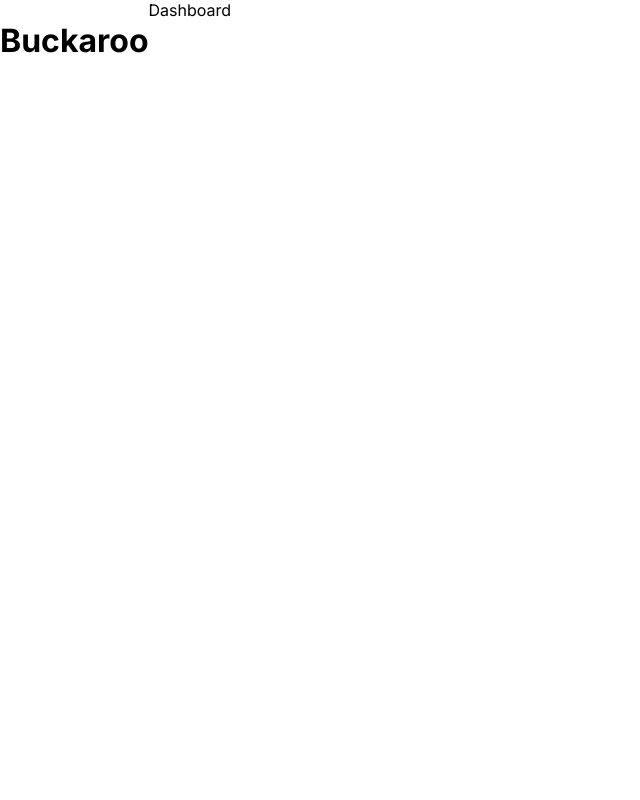
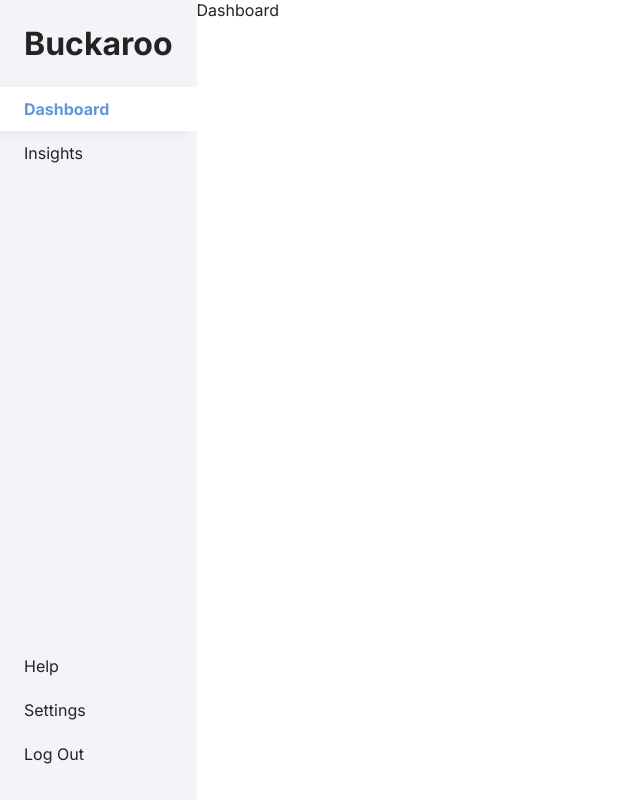
Before and after one commit to michaelti/buckaroo, a React (Create React App) app: page / in a window 1280 px wide. Shown: the whole page, without its empty margins (0-640 px from the left). Built offline with nearby package versions, Linux system fonts and the light colour scheme.

Commit message:
Add Header and main layout css

```diff
--- a/src/App.scss
+++ b/src/App.scss
@@ -1,3 +1,4 @@
 .app {
+    min-height: 100vh;
     display: flex;
 }
--- a/src/components/Header.js
+++ b/src/components/Header.js
@@ -1,7 +1,29 @@
+import { NavLink } from "react-router-dom";
+import "./Header.scss";
+
 function Header() {
     return (
         <header className="header">
-            <h1>Buckaroo</h1>
+            <h1 className="header__title">Buckaroo</h1>
+            <nav className="header__menu">
+                <NavLink to="/" exact className="header__menu-item">
+                    Dashboard
+                </NavLink>
+                <NavLink to="/insights" className="header__menu-item">
+                    Insights
+                </NavLink>
+            </nav>
+            <nav className="header__menu header__menu--secondary">
+                <NavLink to="/help" exact className="header__menu-item">
+                    Help
+                </NavLink>
+                <NavLink to="/settings" className="header__menu-item">
+                    Settings
+                </NavLink>
+                <NavLink to="/log-out" className="header__menu-item">
+                    Log Out
+                </NavLink>
+            </nav>
         </header>
     );
 }
--- /dev/null
+++ b/src/components/Header.scss
@@ -0,0 +1,43 @@
+@use '../styles/colors';
+
+$padding: 1.5rem;
+
+.header {
+    display: flex;
+    flex-direction: column;
+    gap: $padding;
+    padding: $padding;
+    background-color: colors.$light-neutral;
+
+    &__title {
+        margin: 0;
+        font-size: 2rem;
+    }
+
+    &__menu {
+        &--secondary {
+            margin-top: auto;
+        }
+    }
+
+    &__menu-item {
+        display: block;
+        margin: 0 (-$padding);
+        padding: 0.75rem $padding;
+        text-decoration: none;
+        color: inherit;
+
+        &.active {
+            background-color: white;
+            box-shadow: -8px 4px 8px rgba(0, 0, 0, 0.05);
+            color: colors.$dark-blue;
+            font-weight: bold;
+        }
+
+        &:hover,
+        &:active,
+        &:focus {
+            color: colors.$dark-blue;
+        }
+    }
+}
--- a/src/index.scss
+++ b/src/index.scss
@@ -1,3 +1,5 @@
+@use './styles/colors';
+
 *,
 *::before,
 *::after {
@@ -7,4 +9,5 @@
 body {
     margin: 0;
     font-family: "Inter", sans-serif;
+    color: colors.$almost-black;
 }
```
